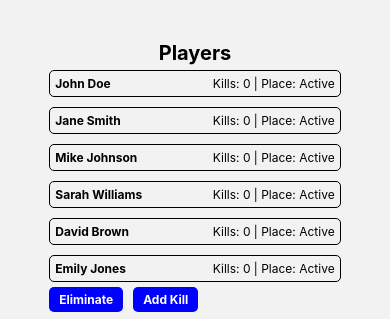
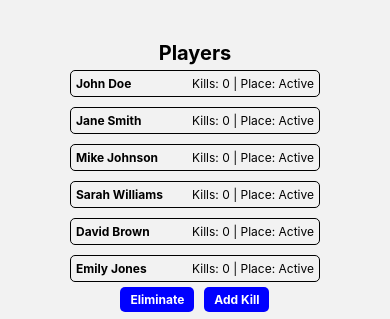
Before and after one commit to JonCastelline/PokerLeague, a React Native app: screen /Play in a window 390 px wide. Shown: the part 522-841 px from the top of the page. Built offline with nearby package versions, Linux system fonts and the light colour scheme.

Commit message:
Players and buttons don't move when number of digits in blinds increases

```diff
--- a/components/PlayPage.js
+++ b/components/PlayPage.js
@@ -468,6 +468,8 @@ const styles = StyleSheet.create({
     flexDirection: 'row',
     justifyContent: 'space-between',
     marginVertical: 5,
+    width: 250,
+    alignSelf: 'center',
     padding: 5,
     borderWidth: 1,
     borderRadius: 5,
@@ -505,6 +507,7 @@ const styles = StyleSheet.create({
   },
   buttonContainer: {
     flexDirection: 'row',
+    justifyContent: 'center',
   },
   killButton: {
     backgroundColor: 'blue',
```
